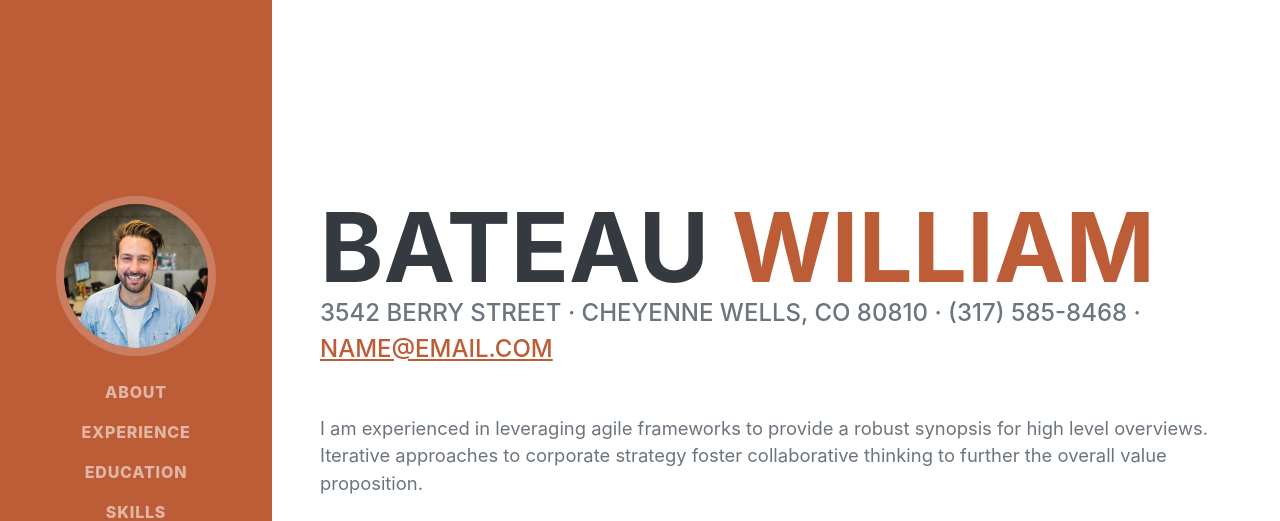
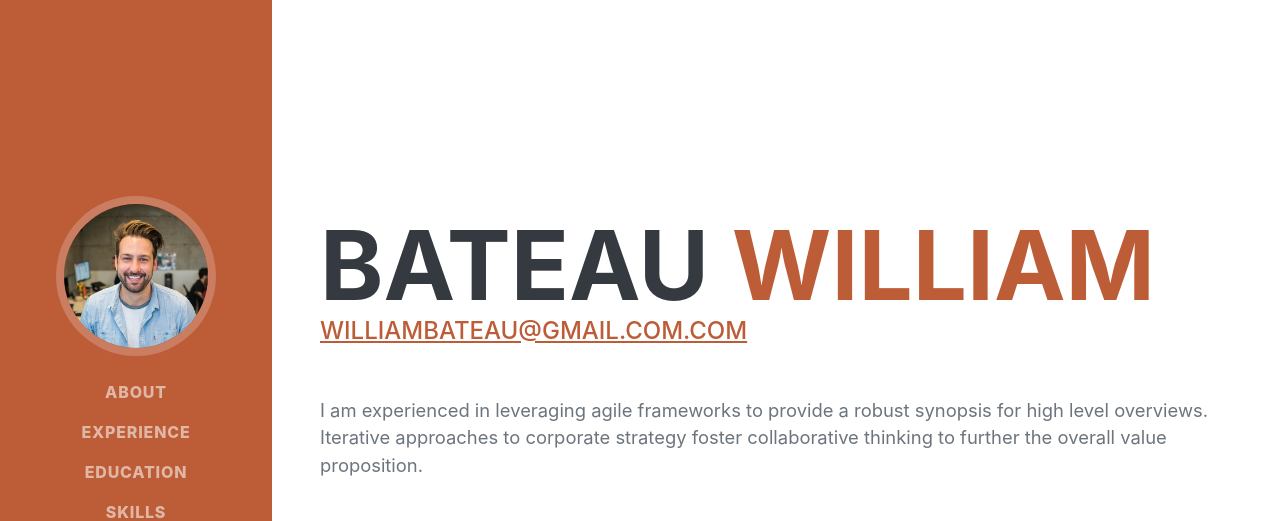
Before and after one commit to williambateau/williambateauWWW, a website: page dist/index.html in a window 1280 px wide. Shown: the top 521 px of the page. Drawn offline with nearby package versions, Linux system fonts and the light colour scheme; a web font is replaced by a local one.

```diff
--- a/dist/index.html
+++ b/dist/index.html
@@ -44,8 +44,7 @@
                         <span class="text-primary">William</span>
                     </h1>
                     <div class="subheading mb-5">
-                        3542 Berry Street · Cheyenne Wells, CO 80810 · (317) 585-8468 ·
-                        <a href="mailto:name@email.com">name@email.com</a>
+                        <a href="mailto:williambateau@gmail.com">williambateau@gmail.com.com</a>
                     </div>
                     <p class="lead mb-5">I am experienced in leveraging agile frameworks to provide a robust synopsis for high level overviews. Iterative approaches to corporate strategy foster collaborative thinking to further the overall value proposition.</p>
                     <div class="social-icons">
```
Also changed, not shown: 1 other file.
